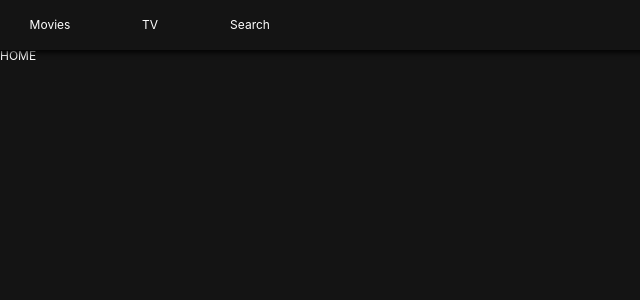
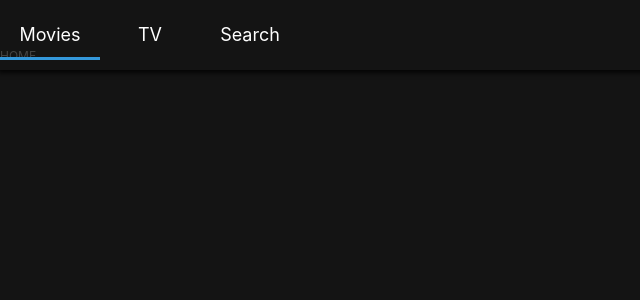
Before and after one commit to yg-cho/netflix2020, a React (Create React App) app: page /#/ in a window 1280 px wide. Shown: the top 300 px of the page, without its empty margins (0-640 px from the left). Built offline with nearby package versions, Linux system fonts and the light colour scheme.

Commit message:
Header css #3
header location

```diff
--- a/src/Components/Header.js
+++ b/src/Components/Header.js
@@ -1,5 +1,5 @@
 import React from 'react';
-import {Link} from "react-router-dom";
+import {Link, withRouter } from "react-router-dom";
 import styled from "styled-components";
 
 
@@ -9,7 +9,7 @@ const Header = styled.header`
     top: 0;
     left: 0;
     width: 100%;
-    height: 50px;
+    height: 70px;
     display: flex;
     align-items: center;
 
@@ -26,6 +26,10 @@ const Item = styled.li`
     width: 100px;
     height: 50px;
     text-align: center;
+    font-size: 18px;
+    border-bottom: 3px solid
+        ${props => (props.current ? "#3498db" : "transparent")};
+    transition: border-bottom 0.5s ease-in-out;
 `;
 
 const SLink = styled(Link)`
@@ -38,18 +42,18 @@ const SLink = styled(Link)`
 
 
 
-export default () => (
+export default withRouter(({location: {pathname} } ) => (
     <Header>
         <List>
-            <Item>
+            <Item current={pathname === "/"}>
                 <SLink to="/">Movies</SLink>
             </Item>
-            <Item>
+            <Item current={pathname === "/tv"}>
                 <SLink to="/tv">TV</SLink>
             </Item>
-            <Item>
+            <Item current={pathname === "/search"}>
                 <SLink to="/search">Search</SLink>
             </Item>
         </List>
     </Header>
-);
+));
```
